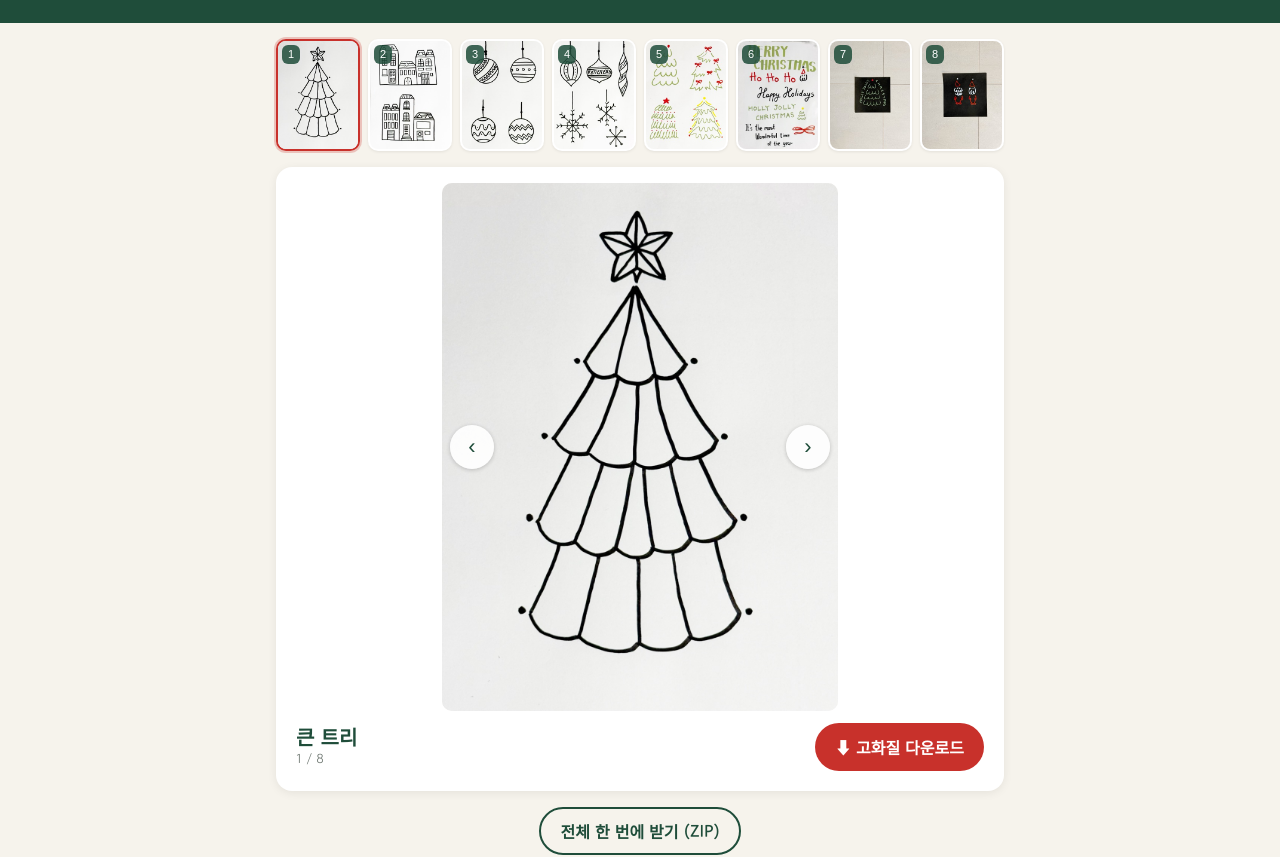
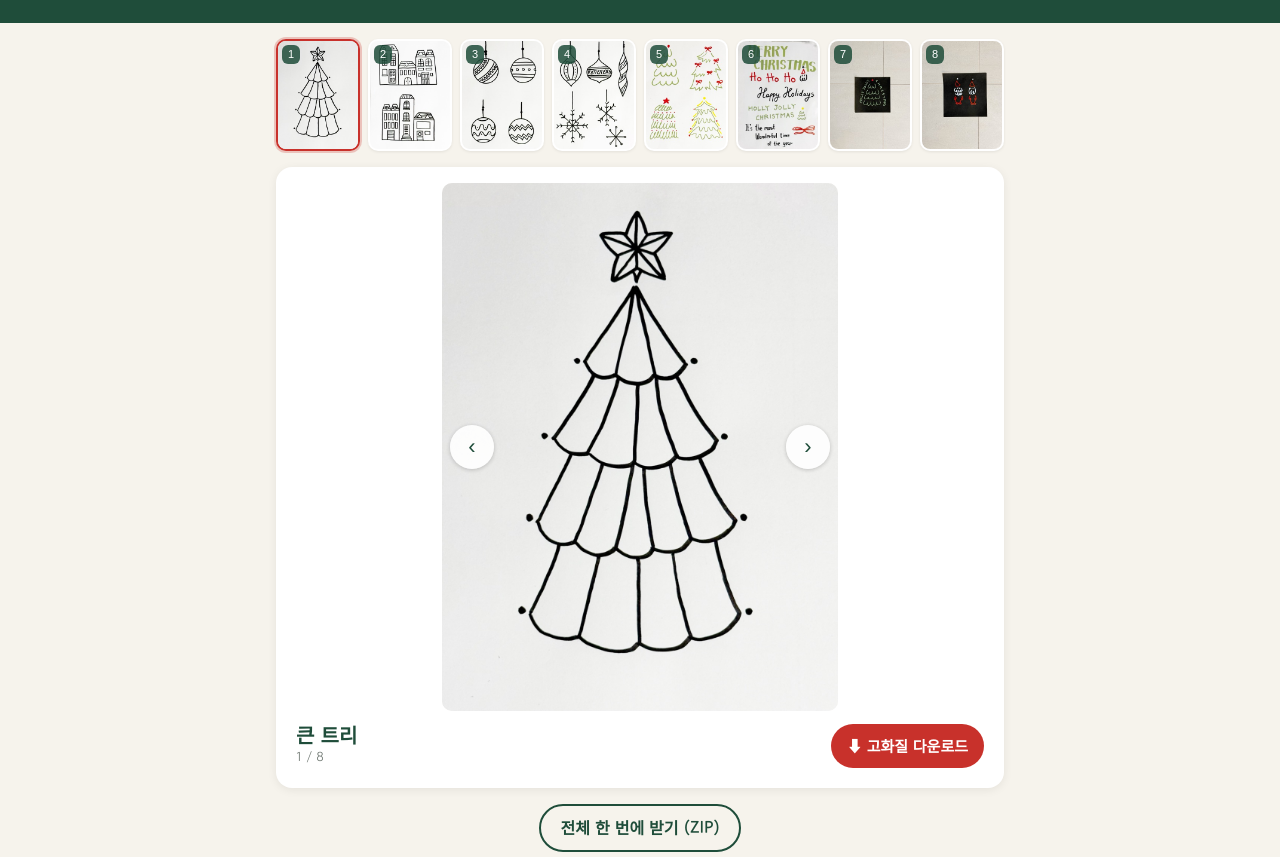
Before and after one commit to roitfeld/chakchak-dowan, a plain HTML site: page christmas/index.html in a window 1280 px wide. Shown: the part 107-964 px from the top of the page. Drawn offline with Linux system fonts and the light colour scheme; a web font is replaced by a local one.

Commit message:
Shorten the save button and keep it on the title row
Co-Authored-By: Claude Opus 5.5 <noreply@anthropic.com>

```diff
--- a/christmas/index.html
+++ b/christmas/index.html
@@ -45,7 +45,8 @@ header p{margin:8px 0 0;opacity:.85;font-size:15px}
 .frame img.loading{opacity:.35}
 .nav{position:absolute;top:50%;transform:translateY(-50%);width:44px;height:44px;border-radius:50%;border:0;background:rgba(255,255,255,.9);color:var(--pine);font-size:22px;cursor:pointer;box-shadow:0 1px 4px rgba(0,0,0,.2)}
 .nav.prev{left:8px}.nav.next{right:8px}
-.meta{display:flex;align-items:center;justify-content:space-between;gap:12px;padding:12px 4px 4px;flex-wrap:wrap}
+.meta{display:flex;align-items:center;justify-content:space-between;gap:10px;padding:12px 4px 4px}
+.meta .btn{flex:none;min-height:44px;padding:0 16px;font-size:15px}
 .meta h2{margin:0;font:700 20px/1.2 "Gowun Dodum",sans-serif;color:var(--pine)}
 .meta small{display:block;color:var(--muted);font-size:13px}
 .btn{display:inline-flex;align-items:center;justify-content:center;gap:6px;min-height:48px;padding:0 20px;border-radius:999px;border:0;background:var(--red);color:#fff;font:inherit;font-weight:700;font-size:16px;text-decoration:none;cursor:pointer;white-space:nowrap}
@@ -66,7 +67,7 @@ footer{text-align:center;color:var(--muted);font-size:13px;padding:0 0 32px}
 .sheet p b{color:#ffd54f}
 .toast{position:fixed;left:50%;bottom:24px;transform:translateX(-50%);background:var(--ink);color:#fff;padding:10px 16px;border-radius:999px;font-size:14px;opacity:0;pointer-events:none;transition:opacity .25s;z-index:20}
 .toast.on{opacity:1}
-@media(max-width:380px){.thumbs{gap:6px}.meta .btn{width:100%}}
+@media(max-width:380px){.thumbs{gap:6px}.meta h2{font-size:18px}}
 @media(min-width:640px){.thumbs{grid-template-columns:repeat(8,minmax(0,1fr))}.stage{padding:16px}}
 @media(prefers-reduced-motion:reduce){.frame img{transition:none}}
 </style>
@@ -246,7 +247,7 @@ footer{text-align:center;color:var(--muted);font-size:13px;padding:0 0 32px}
   if (inApp) {
     $("hint").classList.add("on");
     $("allBox").hidden = true;
-    $("dl").textContent = "⬇ 고화질로 저장하기";
+    $("dl").textContent = "⬇ 저장하기";
     if (isAndroid) {
       const ext = $("openExt"); ext.hidden = false;
       ext.onclick = () => {
```
